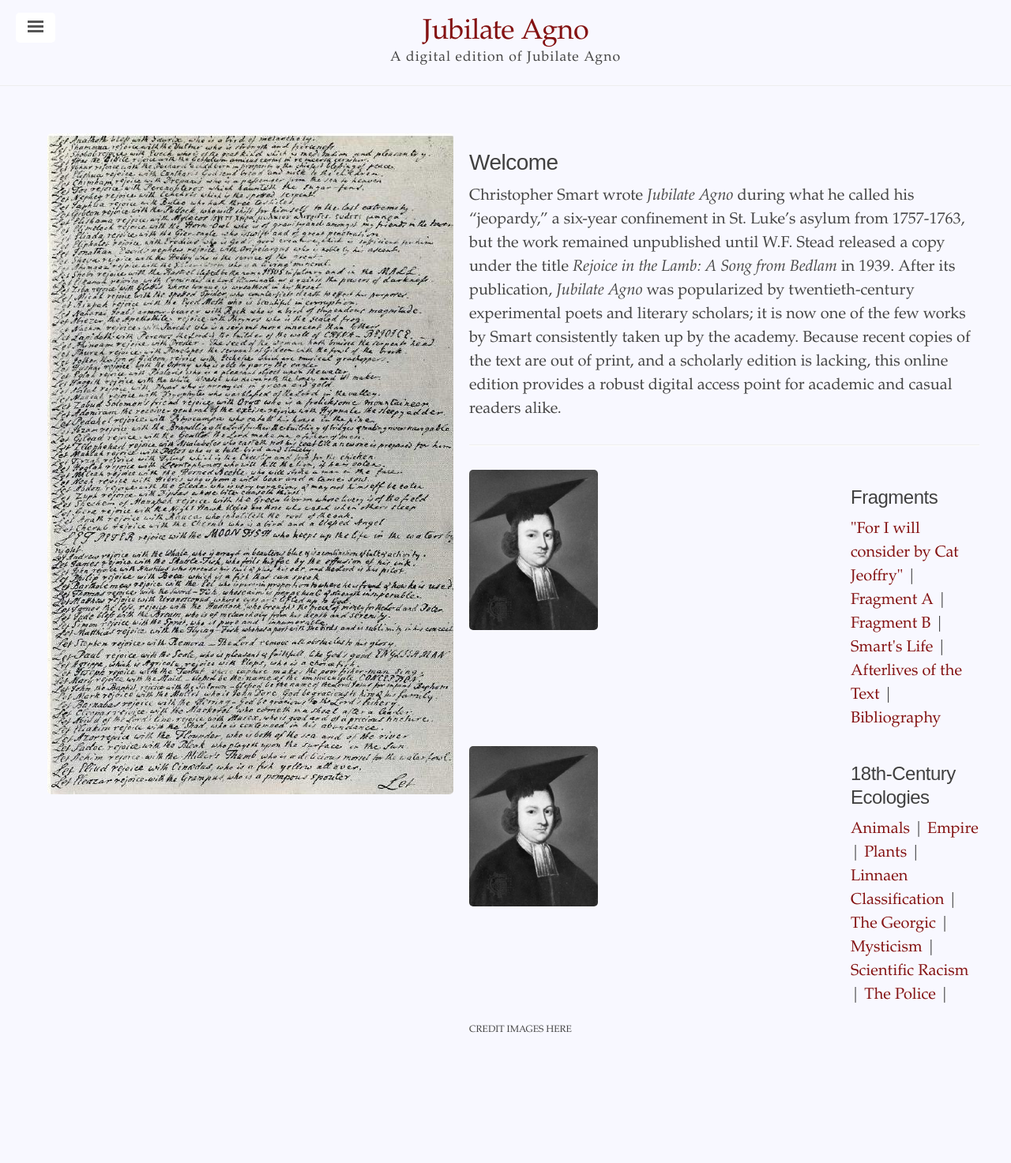
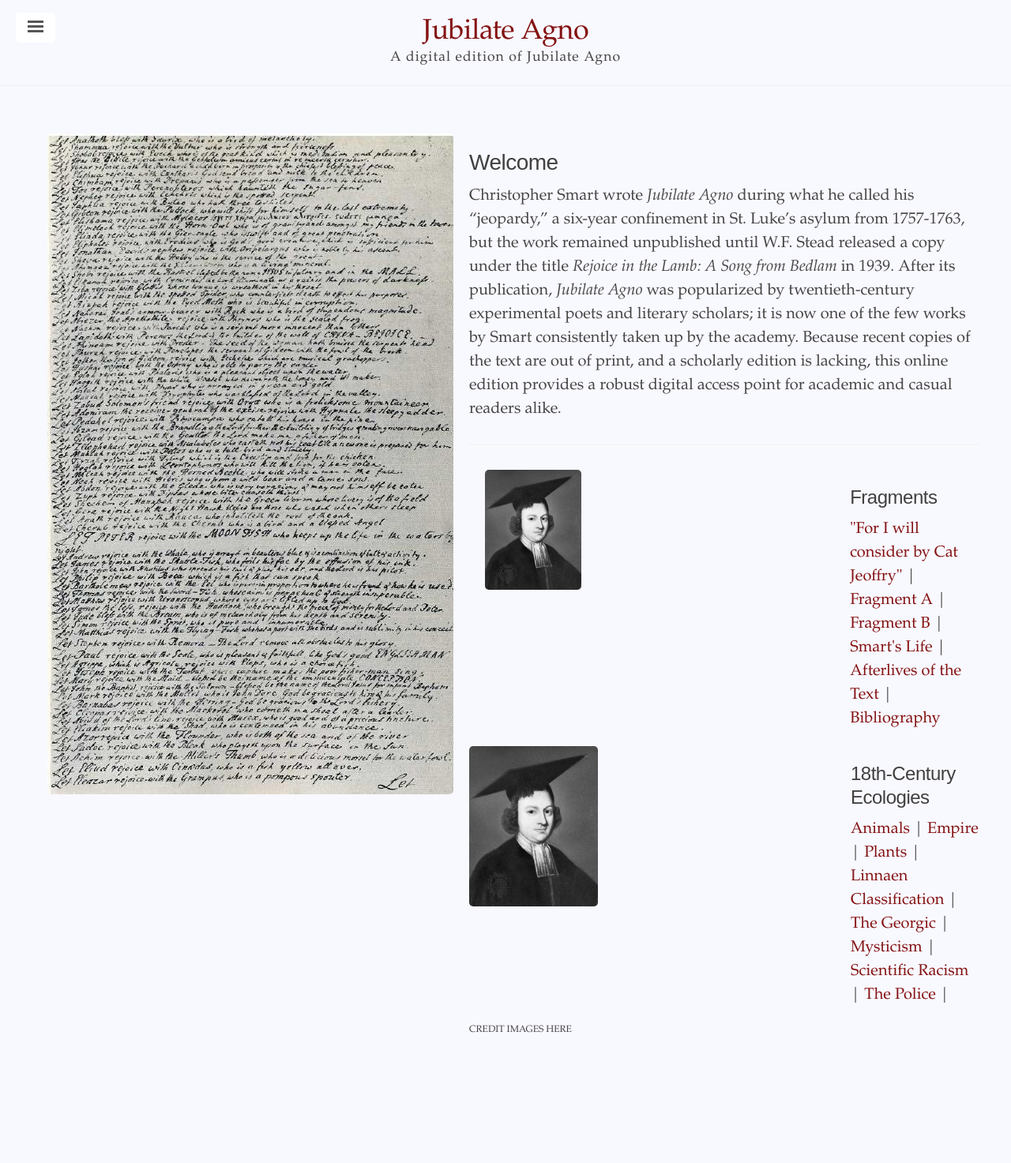
Before and after one commit to jwhittell/jubilate-agno-ed, a Jekyll site: the page built from index.html, in a window 1280 px wide. Shown: the whole page at 79% size. Built offline with Jekyll 4.4.1, drawn with Linux system fonts in a browser that asks for light colours.

Commit message:
Update index.html

```diff
--- a/index.html
+++ b/index.html
@@ -24,9 +24,11 @@ title: Home
 
   <div class="toc">
     <div class="toc-item row">
-      <div class="column">
-        <img src="{{site.baseurl}}/assets/Christopher_Smart.jpg"
+      <div class="column-image">
+        <div>
+            <img src="{{site.baseurl}}/assets/Christopher_Smart.jpg"
         alt="Christopher Smart">
+        </div>
       </div>
       <div class="column column-text">
       <h2>Fragments</h2>
```
